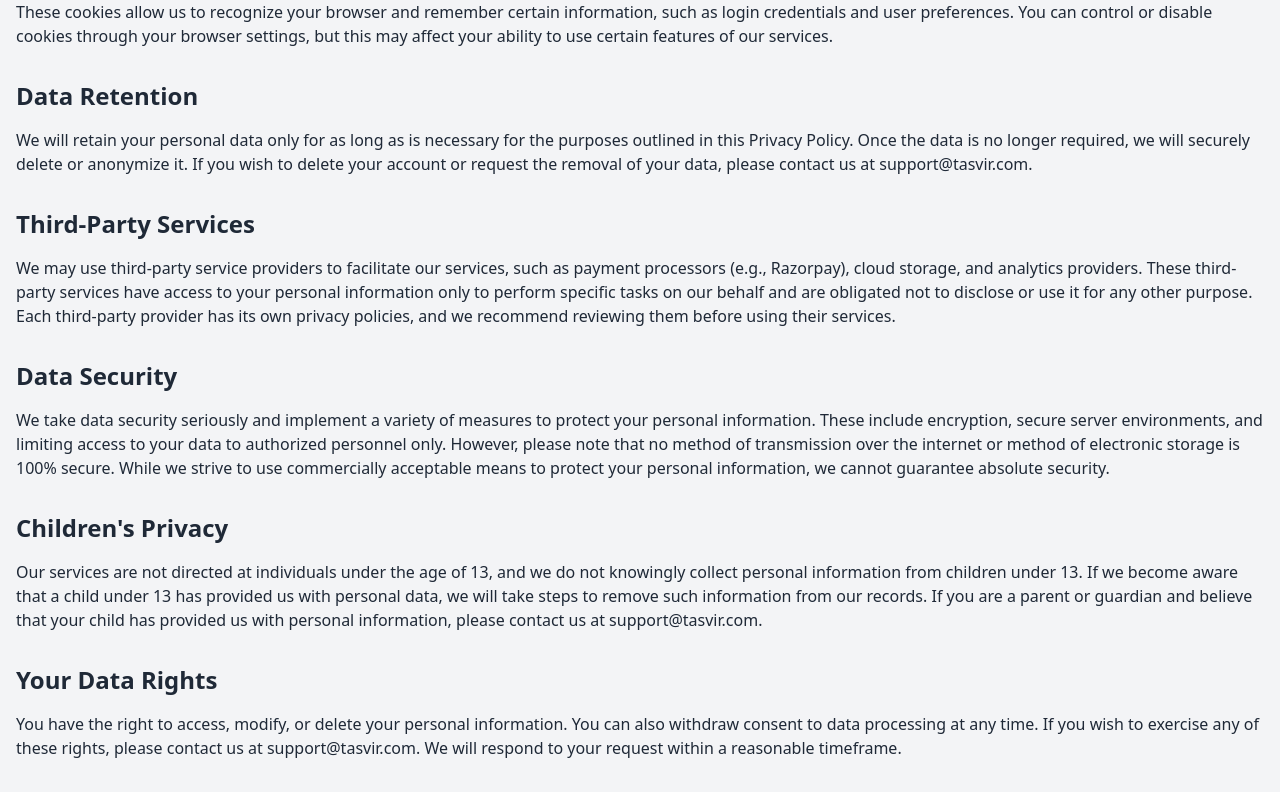
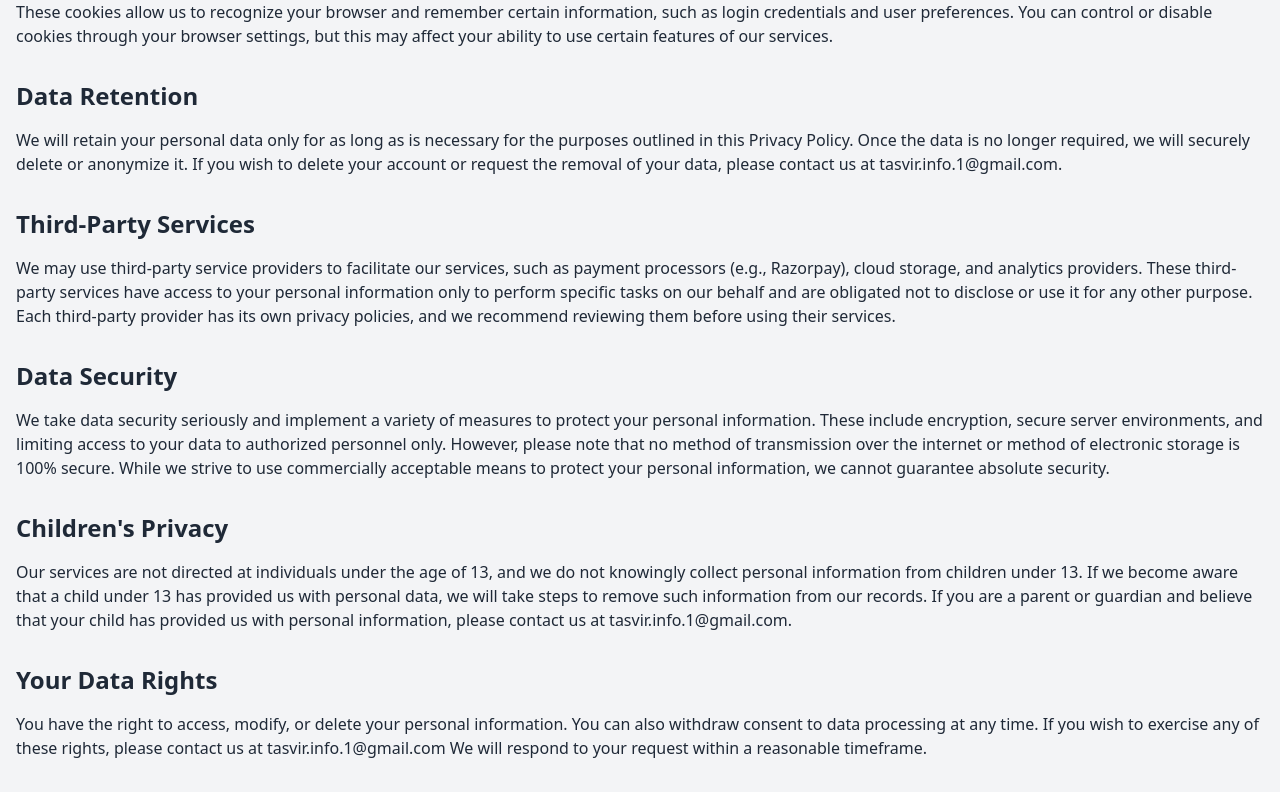
Before and after one commit to thinkpot/ai-face-frontend, a React (Create React App) app: page /privacy-policy in a window 1280 px wide. Shown: the part 888-1680 px from the top of the page. Built offline with nearby package versions, Linux system fonts and the light colour scheme.

Commit message:
Added refund page and Pricing Page

```diff
--- a/src/components/PrivacyPolicy.js
+++ b/src/components/PrivacyPolicy.js
@@ -63,7 +63,7 @@ const PrivacyPolicy = () => {
                     <p>
                         We will retain your personal data only for as long as is necessary for the purposes outlined in this Privacy Policy.
                         Once the data is no longer required, we will securely delete or anonymize it. If you wish to delete your account
-                        or request the removal of your data, please contact us at support@tasvir.com.
+                        or request the removal of your data, please contact us at tasvir.info.1@gmail.com.
                     </p>
                 </section>
 
@@ -93,7 +93,7 @@ const PrivacyPolicy = () => {
                         Our services are not directed at individuals under the age of 13, and we do not knowingly collect personal
                         information from children under 13. If we become aware that a child under 13 has provided us with personal data,
                         we will take steps to remove such information from our records. If you are a parent or guardian and believe that
-                        your child has provided us with personal information, please contact us at support@tasvir.com.
+                        your child has provided us with personal information, please contact us at tasvir.info.1@gmail.com.
                     </p>
                 </section>
 
@@ -101,7 +101,7 @@ const PrivacyPolicy = () => {
                     <h2 className="text-2xl font-semibold mb-4">Your Data Rights</h2>
                     <p>
                         You have the right to access, modify, or delete your personal information. You can also withdraw consent to
-                        data processing at any time. If you wish to exercise any of these rights, please contact us at support@tasvir.com.
+                        data processing at any time. If you wish to exercise any of these rights, please contact us at tasvir.info.1@gmail.com
                         We will respond to your request within a reasonable timeframe.
                     </p>
                 </section>
--- a/src/components/TermsCondition.js
+++ b/src/components/TermsCondition.js
@@ -51,7 +51,7 @@ const TermsAndConditions = () => {
                     <p>
                         Tasvir reserves the right to terminate or suspend your account at any time for violating these Terms and Conditions
                         or for any other reason deemed appropriate. If your account is terminated, you may lose access to your account data
-                        and any associated services. You may terminate your account at any time by contacting us at support@tasvir.com.
+                        and any associated services. You may terminate your account at any time by contacting us at tasvir.info.1@gmail.com.
                     </p>
                 </section>
 
```
